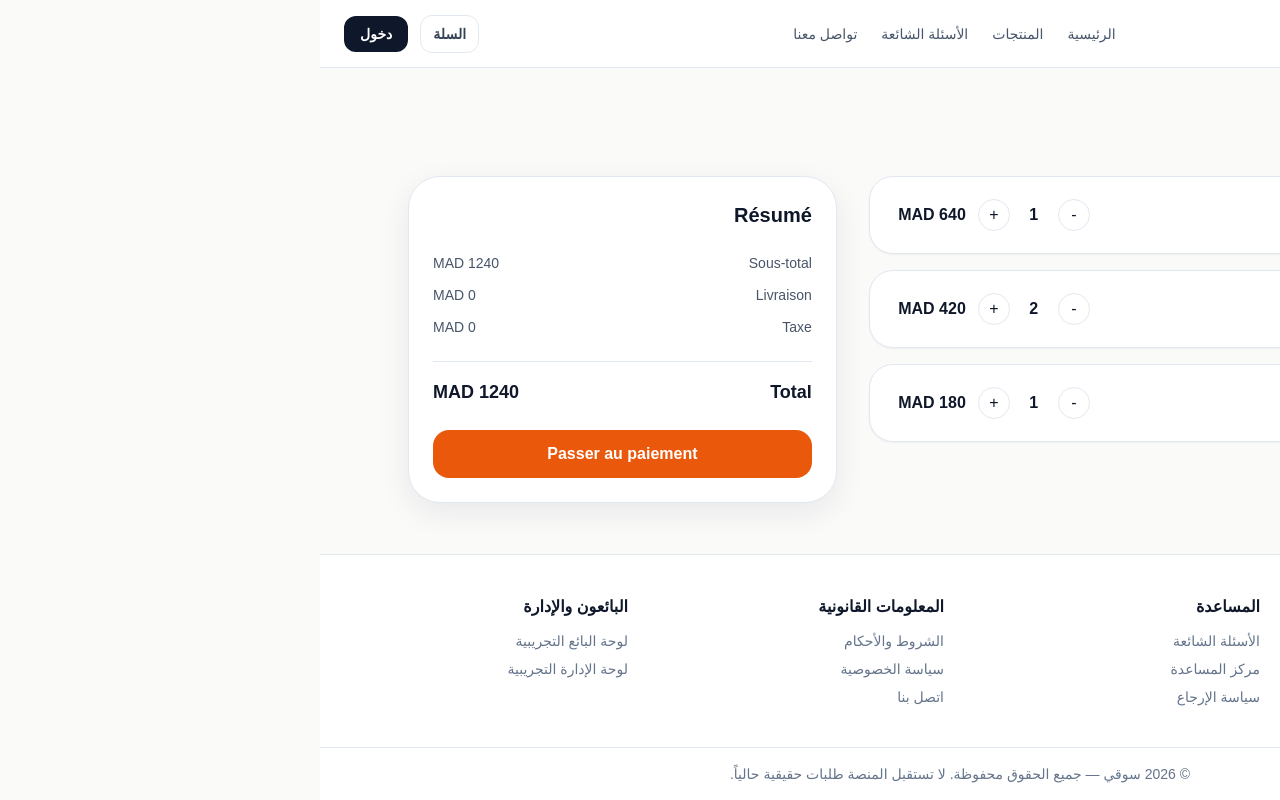
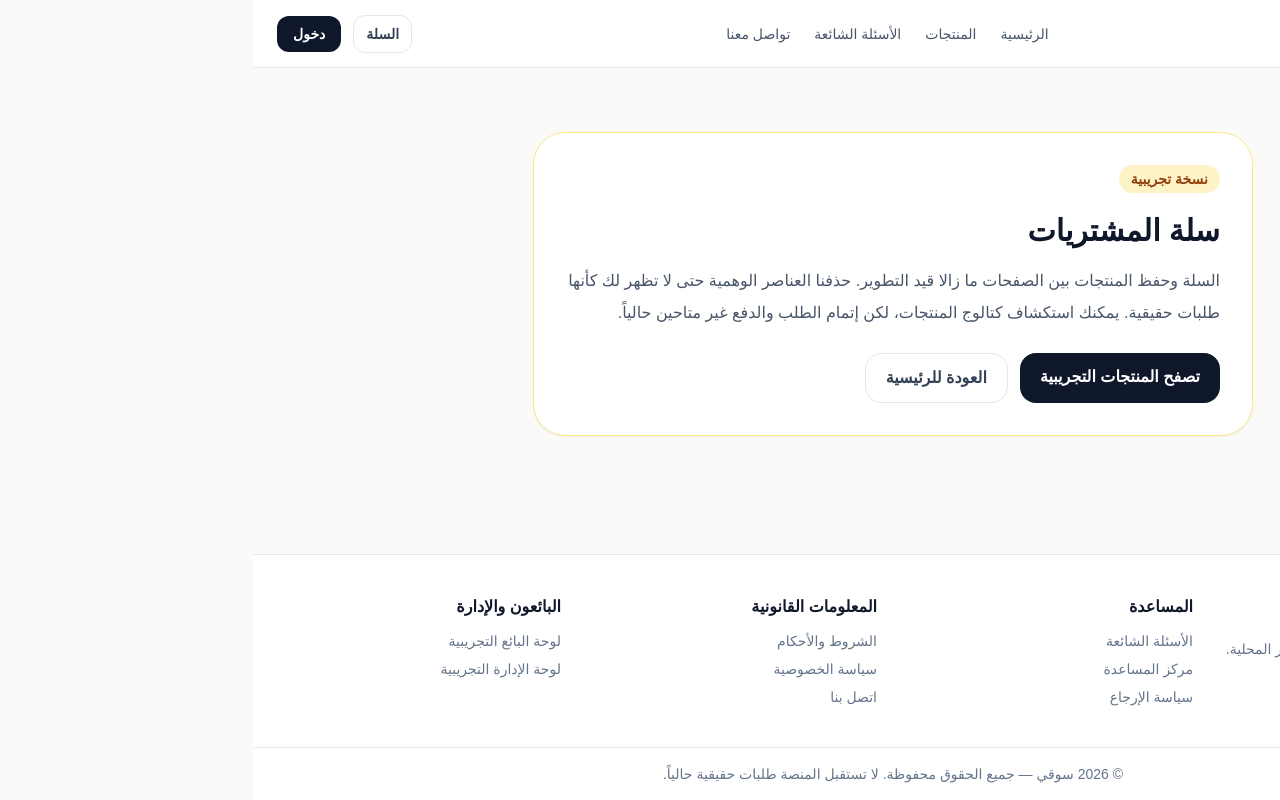
Before and after one commit to hakimdino787-sketch/-souqi-marketplace., a Next.js app: page /cart in a window 1280 px wide. Built offline with nearby package versions, Linux system fonts and the light colour scheme; no server answers.

Commit message:
Remove misleading hardcoded cart items and explain cart limitations

```diff
--- a/app/cart/page.tsx
+++ b/app/cart/page.tsx
@@ -1,54 +1,19 @@
 import Link from 'next/link';
 
 export default function CartPage() {
-  const items = [
-    { name: 'Sac en cuir artisanal', price: 640, qty: 1 },
-    { name: 'Huile d’argan premium', price: 210, qty: 2 },
-    { name: 'Coussin décoratif', price: 180, qty: 1 },
-  ];
-
-  const subtotal = items.reduce((sum, item) => sum + item.price * item.qty, 0);
-  const shipping = subtotal > 900 ? 0 : 35;
-  const total = subtotal + shipping;
-
   return (
-    <div className="mx-auto max-w-6xl px-4 py-10 md:px-6">
-      <h1 className="text-3xl font-black text-slate-900">Panier</h1>
-      <div className="mt-8 grid gap-8 lg:grid-cols-[1.2fr_0.8fr]">
-        <div className="space-y-4">
-          {items.map((item) => (
-            <div key={item.name} className="flex items-center justify-between rounded-3xl border border-slate-200 bg-white p-4 shadow-sm">
-              <div>
-                <p className="font-bold text-slate-900">{item.name}</p>
-                <p className="text-sm text-slate-500">Prix unitaire: {item.price} MAD</p>
-              </div>
-              <div className="flex items-center gap-3">
-                <button className="h-8 w-8 rounded-full border border-slate-200">-</button>
-                <span className="w-6 text-center font-semibold">{item.qty}</span>
-                <button className="h-8 w-8 rounded-full border border-slate-200">+</button>
-                <span className="min-w-20 text-right font-bold text-slate-900">{item.price * item.qty} MAD</span>
-              </div>
-            </div>
-          ))}
+    <div dir="rtl" className="mx-auto max-w-3xl px-4 py-16 md:px-6">
+      <div className="rounded-[2rem] border border-amber-200 bg-white p-8 shadow-sm">
+        <p className="inline-flex rounded-full bg-amber-100 px-3 py-1 text-sm font-bold text-amber-800">نسخة تجريبية</p>
+        <h1 className="mt-5 text-3xl font-black text-slate-900">سلة المشتريات</h1>
+        <p className="mt-4 leading-8 text-slate-600">
+          السلة وحفظ المنتجات بين الصفحات ما زالا قيد التطوير. حذفنا العناصر الوهمية حتى لا تظهر لك كأنها طلبات حقيقية.
+          يمكنك استكشاف كتالوج المنتجات، لكن إتمام الطلب والدفع غير متاحين حالياً.
+        </p>
+        <div className="mt-6 flex flex-wrap gap-3">
+          <Link href="/products" className="rounded-2xl bg-slate-900 px-5 py-3 font-semibold text-white">تصفح المنتجات التجريبية</Link>
+          <Link href="/" className="rounded-2xl border border-slate-200 px-5 py-3 font-semibold text-slate-700">العودة للرئيسية</Link>
         </div>
-
-        <aside className="rounded-[2rem] border border-slate-200 bg-white p-6 shadow-soft">
-          <h2 className="text-xl font-black text-slate-900">Résumé</h2>
-          <div className="mt-6 space-y-3 text-sm text-slate-600">
-            <div className="flex justify-between"><span>Sous-total</span><span>{subtotal} MAD</span></div>
-            <div className="flex justify-between"><span>Livraison</span><span>{shipping} MAD</span></div>
-            <div className="flex justify-between"><span>Taxe</span><span>0 MAD</span></div>
-          </div>
-          <div className="mt-6 border-t border-slate-200 pt-4">
-            <div className="flex items-center justify-between text-lg font-black text-slate-900">
-              <span>Total</span>
-              <span>{total} MAD</span>
-            </div>
-            <Link href="/checkout" className="mt-6 inline-flex w-full items-center justify-center rounded-2xl bg-orange-600 px-4 py-3 font-semibold text-white">
-              Passer au paiement
-            </Link>
-          </div>
-        </aside>
       </div>
     </div>
   );
```
